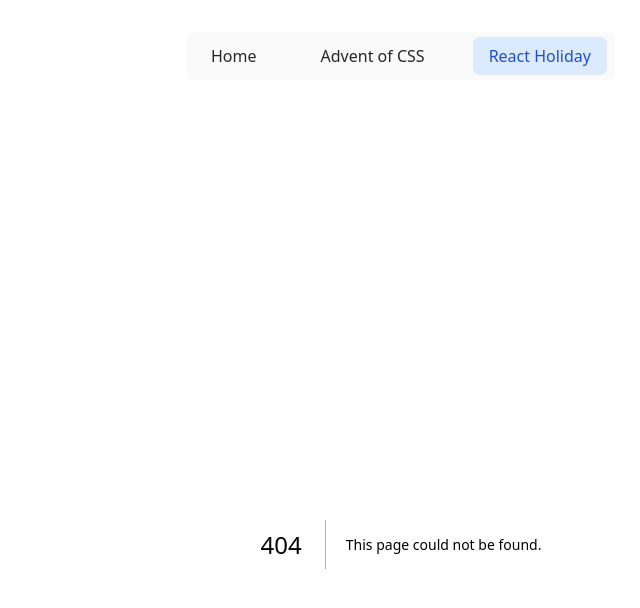
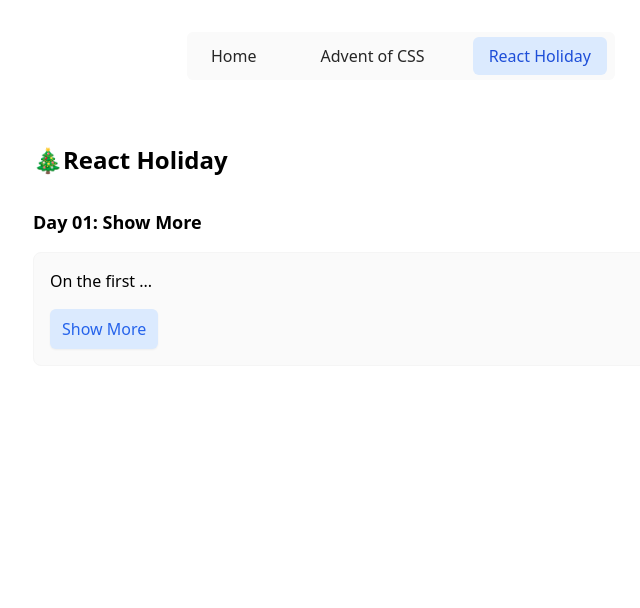
Before and after one commit to yOoMarvin/advent-2023, a Next.js app: page /react-holiday in a window 1280 px wide. Before the commit this address had no page. Shown: the top 608 px of the page, without its empty margins (239-879 px from the left). Built offline with nearby package versions, Linux system fonts and the light colour scheme.

Commit message:
react holiday day 01

```diff
--- a/src/app/globals.css
+++ b/src/app/globals.css
@@ -10,9 +10,13 @@
 
 @layer components {
   .nav__tab {
-    @apply rounded-md px-4 py-2 text-neutral-800 transition-all duration-300 ease-in-out hover:bg-neutral-200;
+    @apply rounded-md px-4 py-2 text-neutral-800 transition-all duration-300 ease-in-out hover:bg-neutral-200 hover:no-underline;
   }
   .nav__tab--active {
-    @apply bg-blue-100 text-blue-700 hover:bg-blue-100;
+    @apply bg-blue-100 text-blue-700 hover:bg-blue-100 hover:no-underline;
+  }
+
+  .transition__base {
+    @apply transition-all duration-300 ease-in-out;
   }
 }
--- /dev/null
+++ b/src/app/react-holiday/page.js
@@ -0,0 +1,19 @@
+import ShowMore from "../ui/ShowMore";
+
+export default function Page() {
+  return (
+    <main>
+      <h1 className="text-2xl font-bold">🎄React Holiday</h1>
+      <div>
+        <h3 className="mb-4 mt-8 text-lg font-semibold">Day 01: Show More</h3>
+
+        <ShowMore
+          maxChar={12}
+          content={
+            "On the first day, the task was to create a simple version of a show more component. So here we go"
+          }
+        />
+      </div>
+    </main>
+  );
+}
--- /dev/null
+++ b/src/app/ui/ShowMore.js
@@ -0,0 +1,26 @@
+"use client";
+import { useState } from "react";
+
+const ShowMore = ({ content, maxChar }) => {
+  const [expanded, setExpanded] = useState(false);
+
+  const toggleExpanded = () => {
+    setExpanded(!expanded);
+  };
+
+  return (
+    <div className="w-full rounded-lg border border-neutral-100 bg-neutral-50 p-4">
+      <p>{expanded ? content : content.slice(0, maxChar) + " ..."}</p>
+      {content.length > maxChar && (
+        <button
+          className="transition__base mt-4 rounded-md bg-blue-100 px-3 py-2 font-medium text-blue-600 shadow-sm hover:bg-blue-200 hover:text-blue-700"
+          onClick={toggleExpanded}
+        >
+          {expanded ? "Show Less" : "Show More"}
+        </button>
+      )}
+    </div>
+  );
+};
+
+export default ShowMore;
```
